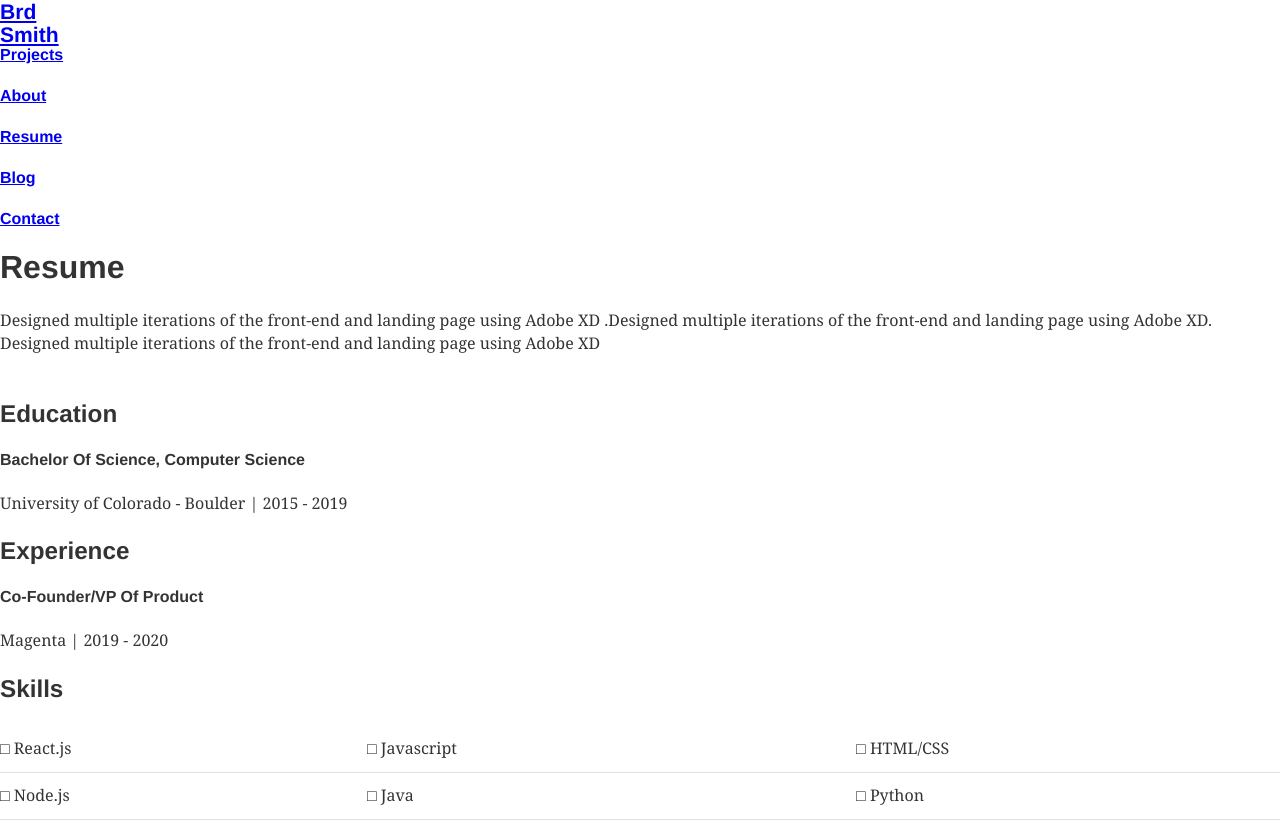
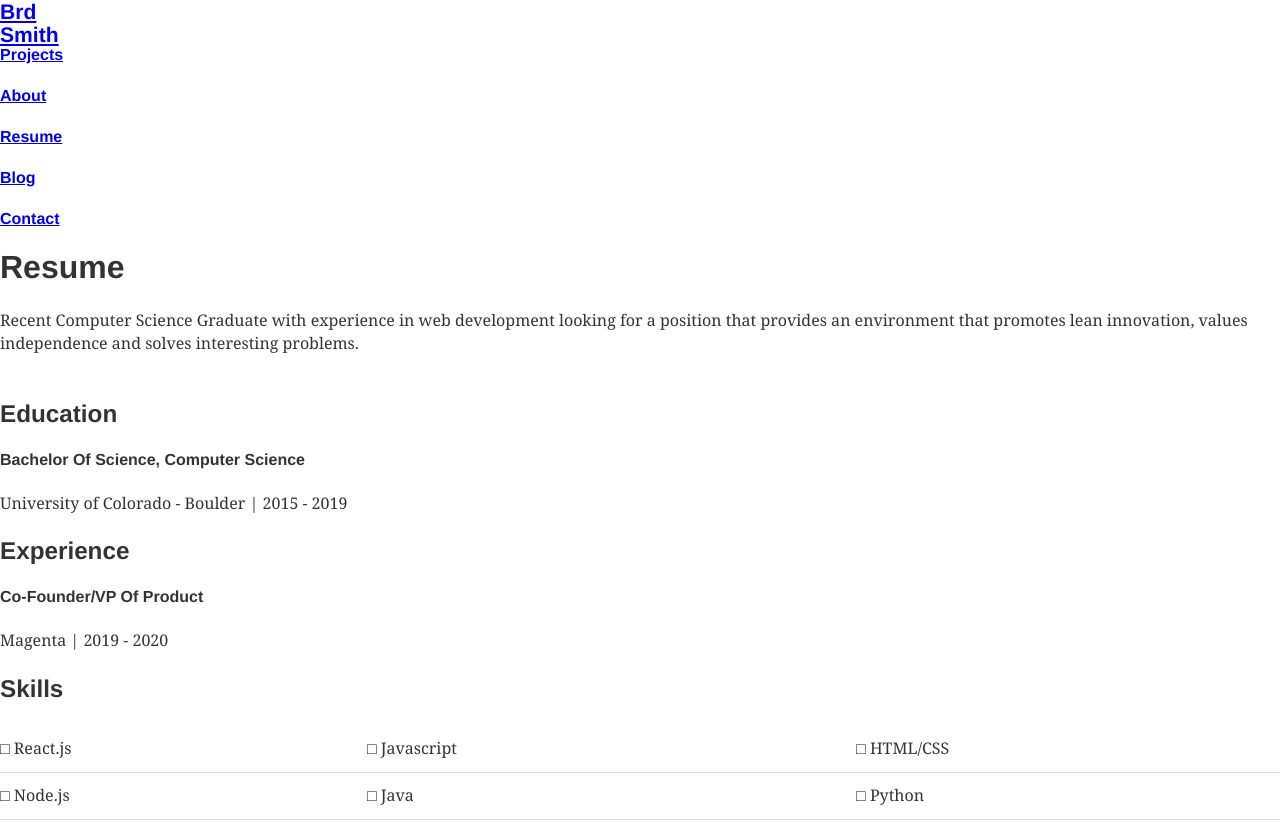
Before and after one commit to BradSmith2015/brdsmith, a Gatsby site: page /resume in a window 1280 px wide. Shown: the top 823 px of the page. Built offline with nearby package versions, Linux system fonts and the light colour scheme; Gatsby itself is replaced by a stand-in of ours; what typography-theme-fairy-gates would draw is missing.

Commit message:
small tweaks and replaced ipsum on resume

```diff
--- a/src/components/projectPost.js
+++ b/src/components/projectPost.js
@@ -37,6 +37,7 @@ export default () => {
       {data.allMarkdownRemark.edges.map(({ node }) => {
         isLeft = !isLeft
         return (
+          <a href={node.frontmatter.url}>
             <div
               className={
                 projectPostStyles.projectPostContainer +
@@ -63,13 +64,12 @@ export default () => {
                   })}
                 </div>
                 <br />
-              <a href={node.frontmatter.url}>
                 <h5>
                   VIEW PROJECT <span> › </span>
                 </h5>
-              </a>
               </div>
             </div>
+          </a>
         )
       })}
     </div>
--- a/src/pages/resume.js
+++ b/src/pages/resume.js
@@ -3,13 +3,6 @@ import Layout from "../components/layout"
 import Skills from "../components/skills"
 import resumeStyles from "../styles/resume.mod.scss"
 import { Helmet } from "react-helmet"
-
-const TableBulletPoint = ({ children }) => (
-  <td>
-    <span>&#x25A1;</span>
-    {children}
-  </td>
-)
 export default () => (
   <div>
     <Helmet>
@@ -22,10 +15,9 @@ export default () => (
       <div className={resumeStyles.resumeContainer}>
         <h1>Resume</h1>
         <p>
-          Designed multiple iterations of the front-end and landing page using
-          Adobe XD .Designed multiple iterations of the front-end and landing
-          page using Adobe XD. Designed multiple iterations of the front-end and
-          landing page using Adobe XD
+          Recent Computer Science Graduate with experience in web development
+          looking for a position that provides an environment that promotes lean
+          innovation, values independence and solves interesting problems.
         </p>
         <br />
         <div>
--- a/src/utils/typography.js
+++ b/src/utils/typography.js
@@ -7,6 +7,7 @@ fairyGatesTheme.overrideStyles = () => ({
   },
   a: {
     textDecoration: "none",
+    color: "black",
   },
 })
 const typography = new Typography(fairyGatesTheme)
```
Lines whose indentation alone changed are shown as unchanged.
